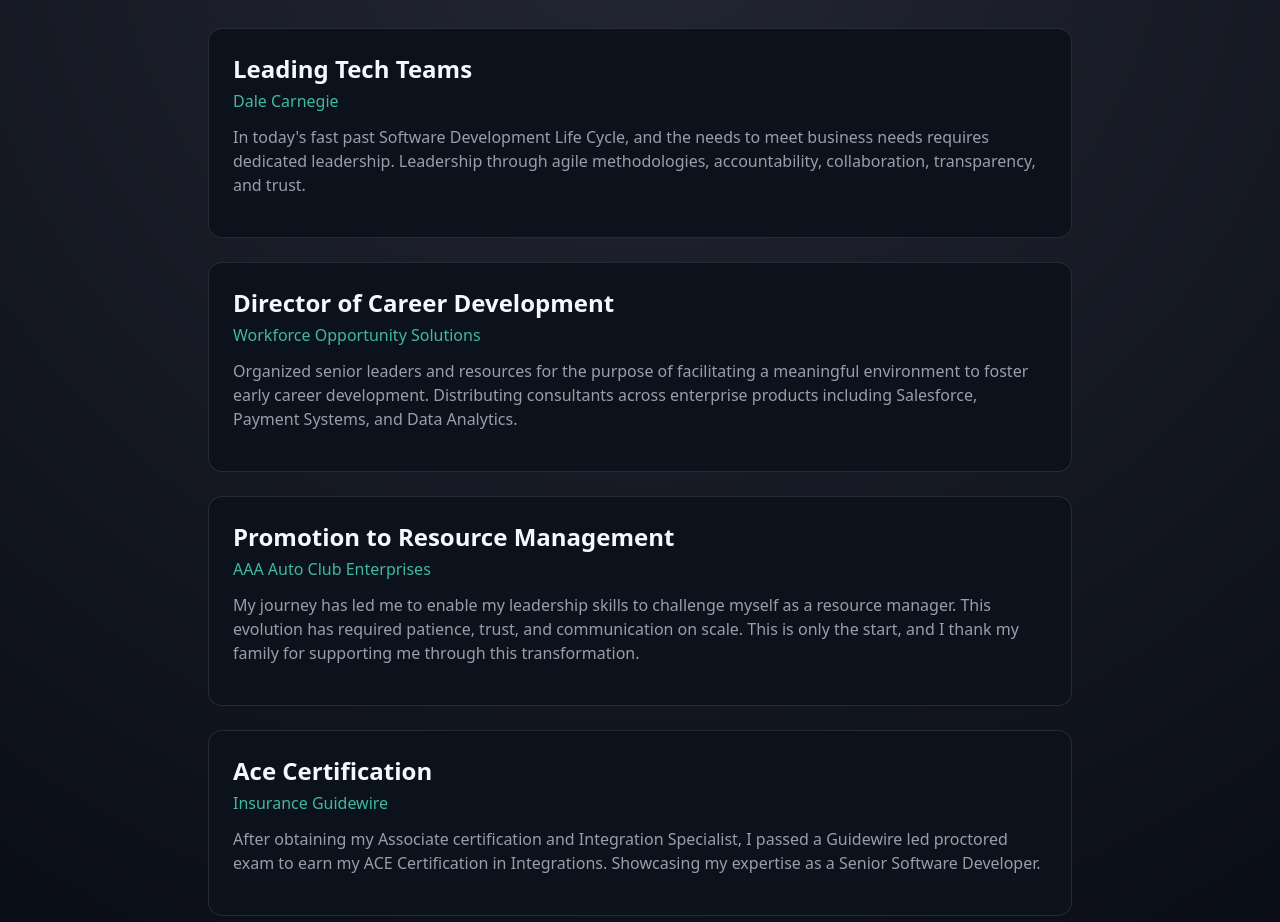
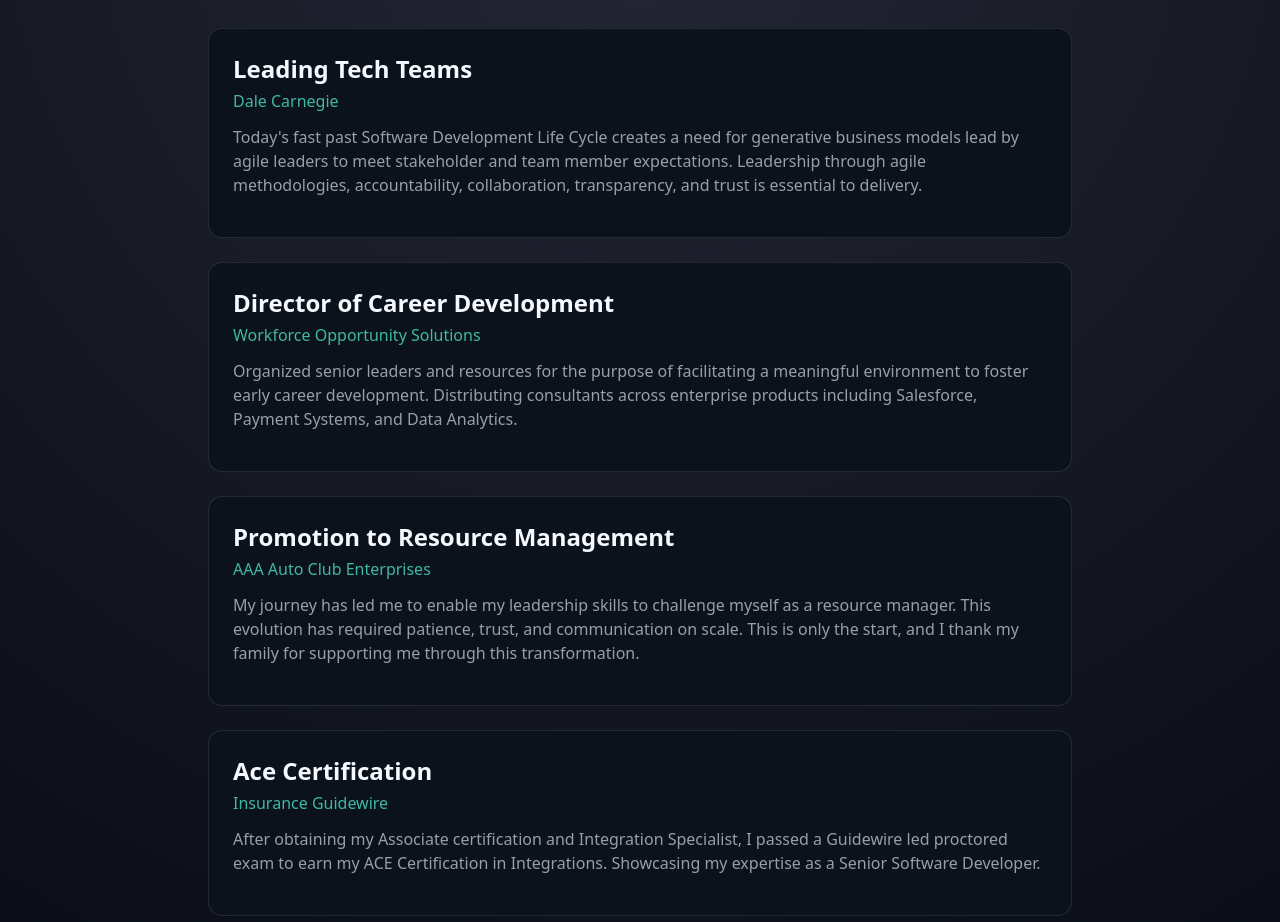
Before and after one commit to Cazador0/portfolio, a Next.js app: page /accomplishments in a window 1280 px wide. Shown: the part 1940-2862 px from the top of the page. Built offline with nearby package versions, Linux system fonts and the light colour scheme; a web font is replaced by a local one.

Commit message:
Fixed context in the achievements.ts messaging.

```diff
--- a/src/data/achievements.ts
+++ b/src/data/achievements.ts
@@ -96,7 +96,7 @@
     id: "dale-carnegie",
     title: "Leading Tech Teams",
     organization: "Dale Carnegie",
-    description: "In today's fast past Software Development Life Cycle, and the needs to meet business needs requires dedicated leadership. Leadership through agile methodologies, accountability, collaboration, transparency, and trust. ",
+    description: "Today's fast past Software Development Life Cycle creates a need for generative business models lead by agile leaders to meet stakeholder and team member expectations. Leadership through agile methodologies, accountability, collaboration, transparency, and trust is essential to delivery. ",
     impact: [],
   },
 
```
